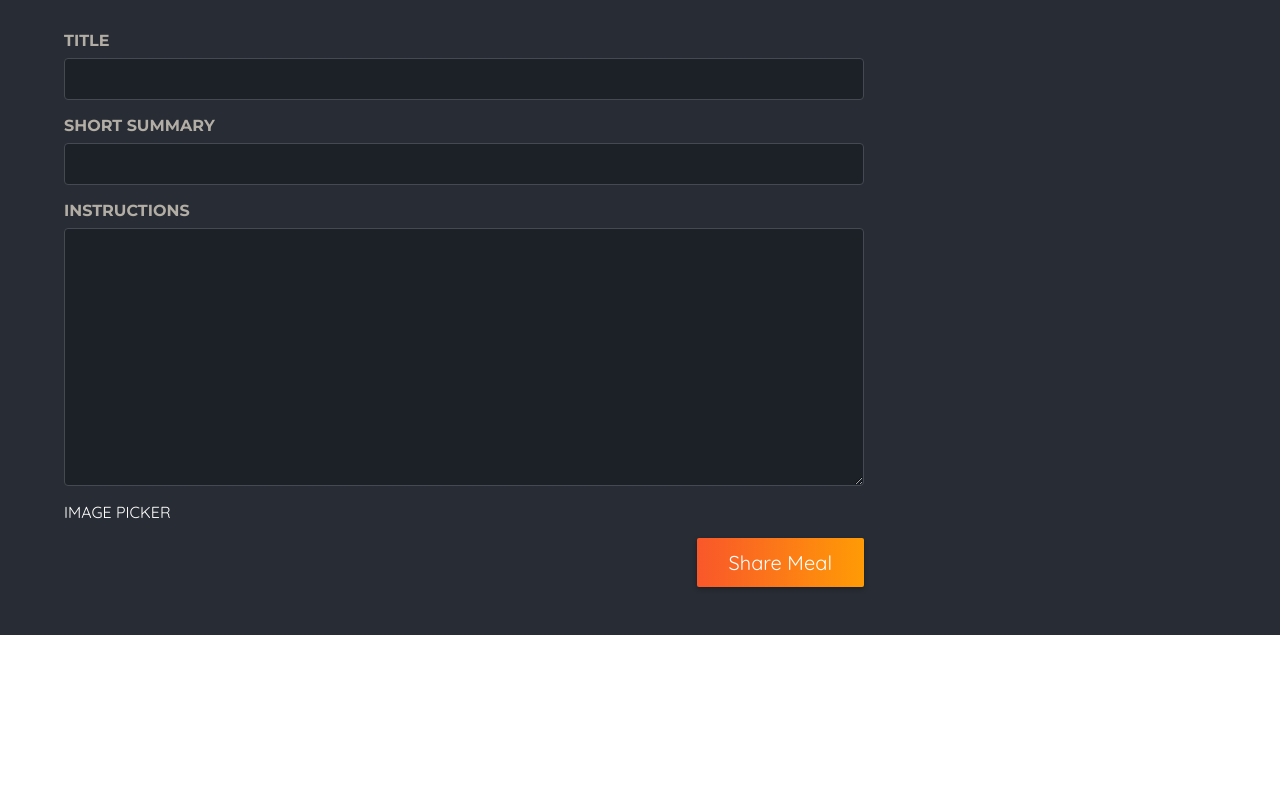
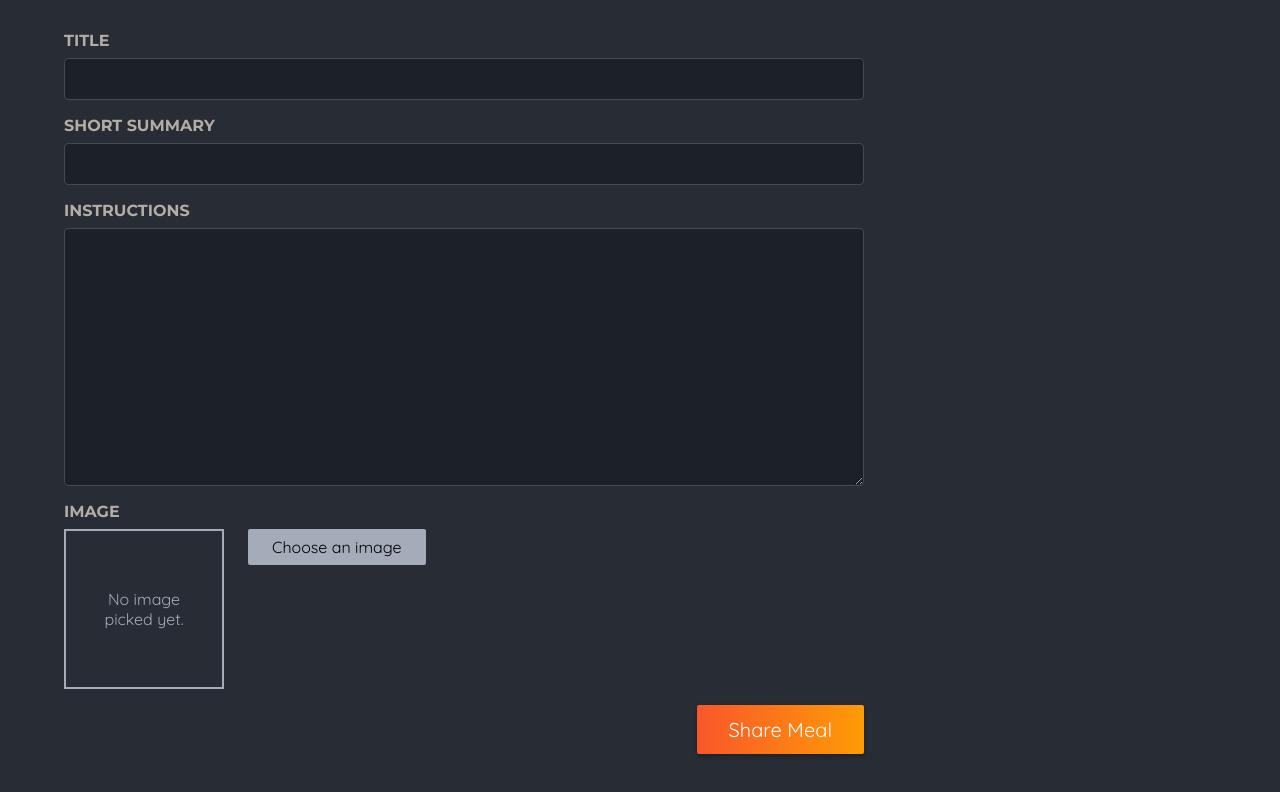
Before and after one commit to adarshem/foodies-project-nextjs, a Next.js app: page /meals/share in a window 1280 px wide. Shown: the part 478-1270 px from the top of the page. Before the commit the page ends 1113 px from the top, so only its background shows below. Built offline with nearby package versions, Linux system fonts and the light colour scheme.

Commit message:
Added Image picker

```diff
--- a/app/meals/share/page.tsx
+++ b/app/meals/share/page.tsx
@@ -1,3 +1,4 @@
+import ImagePicker from '@/components/meals/imagePicker';
 import classes from './page.module.css';
 
 export default function ShareMealPage() {
@@ -38,7 +39,7 @@
               required
             ></textarea>
           </p>
-          IMAGE PICKER
+          <ImagePicker label="Image" name="image" />
           <p className={classes.actions}>
             <button type="submit">Share Meal</button>
           </p>
--- /dev/null
+++ b/components/meals/imagePicker.tsx
@@ -0,0 +1,61 @@
+'use client';
+import { useRef, useState } from 'react';
+import classes from './styles/imagePicker.module.css';
+import Image from 'next/image';
+
+export default function ImagePicker({
+  label,
+  name,
+}: {
+  label: string;
+  name: string;
+}): React.JSX.Element {
+  const [pickedImage, setPickedImage] = useState<string | null>(null);
+  const imageInputRef = useRef<HTMLInputElement>(null);
+  const handleOnClick = () => {
+    imageInputRef.current?.click();
+  };
+
+  const handleImageChange = (event: React.ChangeEvent<HTMLInputElement>) => {
+    const file = event.target.files?.[0];
+    if (!file) {
+      //setPickedImage(null);
+      return;
+    }
+    const reader = new FileReader();
+    reader.onload = () => {
+      setPickedImage(reader.result as string);
+    };
+    reader.readAsDataURL(file);
+  };
+
+  return (
+    <div className={classes.picker}>
+      <label htmlFor={name}>{label}</label>
+
+      <div className={classes.controls}>
+        <div className={classes.preview}>
+          {!pickedImage && <p>No image picked yet.</p>}
+          {pickedImage && <Image src={pickedImage} alt="Picked image" fill />}
+        </div>
+        <input
+          ref={imageInputRef}
+          className={classes.input}
+          type="file"
+          id="image"
+          name={name}
+          accept="image/png, image/jpeg"
+          onChange={handleImageChange}
+          required
+        />
+        <button
+          className={classes.button}
+          type="button"
+          onClick={handleOnClick}
+        >
+          Choose an image
+        </button>
+      </div>
+    </div>
+  );
+}
--- /dev/null
+++ b/components/meals/styles/imagePicker.module.css
@@ -0,0 +1,45 @@
+.controls {
+    display: flex;
+    align-items: flex-start;
+    gap: 1.5rem;
+    margin-bottom: 1rem;
+}
+
+.picker .input {
+    display: none;
+}
+
+.picker .button {
+    border: 0;
+    padding: 0.5rem 1.5rem;
+    background: #a4abb9;
+    border-radius: 2px;
+    cursor: pointer;
+    font: inherit;
+}
+
+.picker .button:hover,
+.picker .button:focus {
+    background: #b3b9c6;
+}
+
+.preview {
+    width: 10rem;
+    height: 10rem;
+    border: 2px solid #a4abb9;
+    display: flex;
+    justify-content: center;
+    align-items: center;
+    text-align: center;
+    color: #a4abb9;
+    position: relative;
+}
+
+.preview p {
+    margin: 0;
+    padding: 1rem;
+}
+
+.preview img {
+    object-fit: cover;
+}
```
